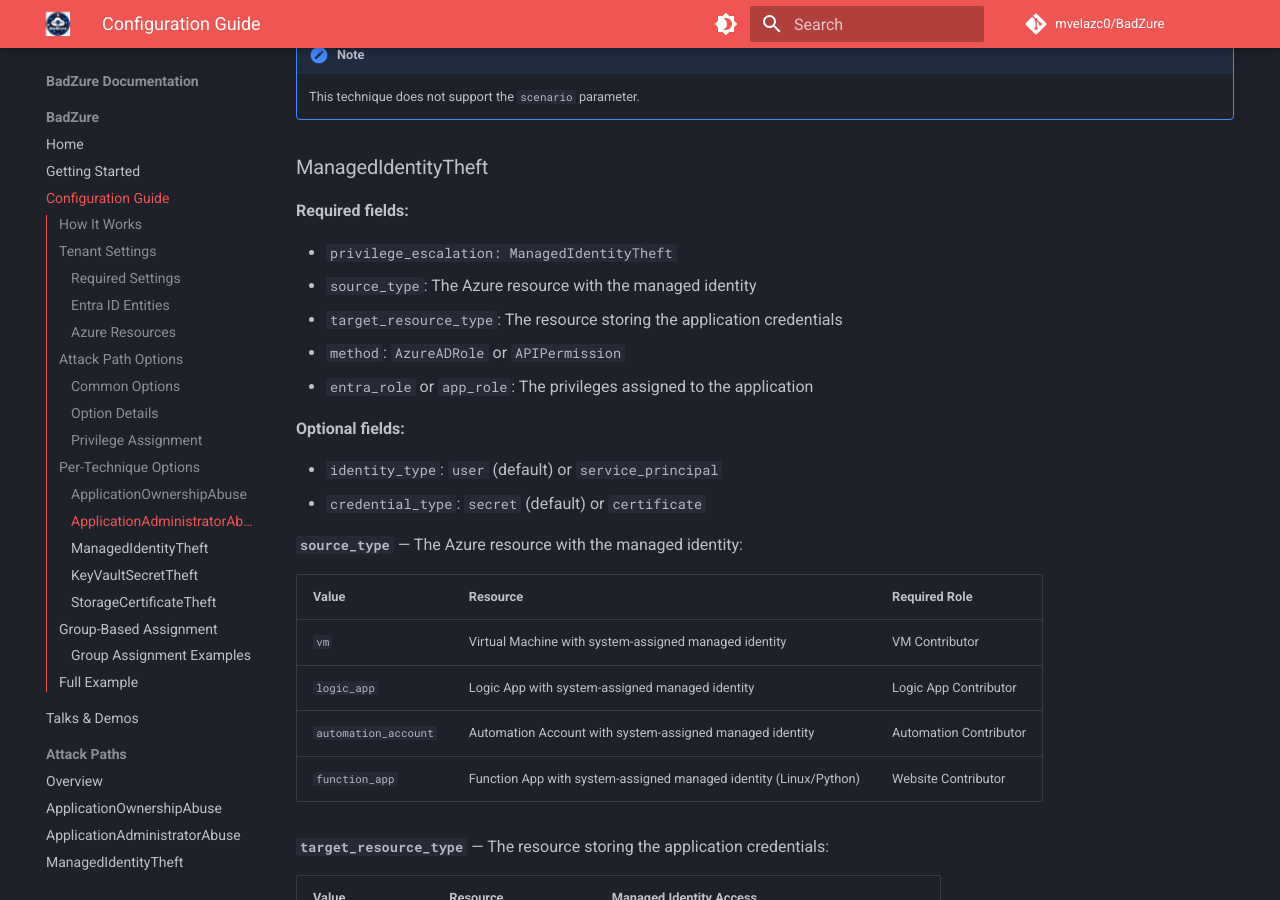
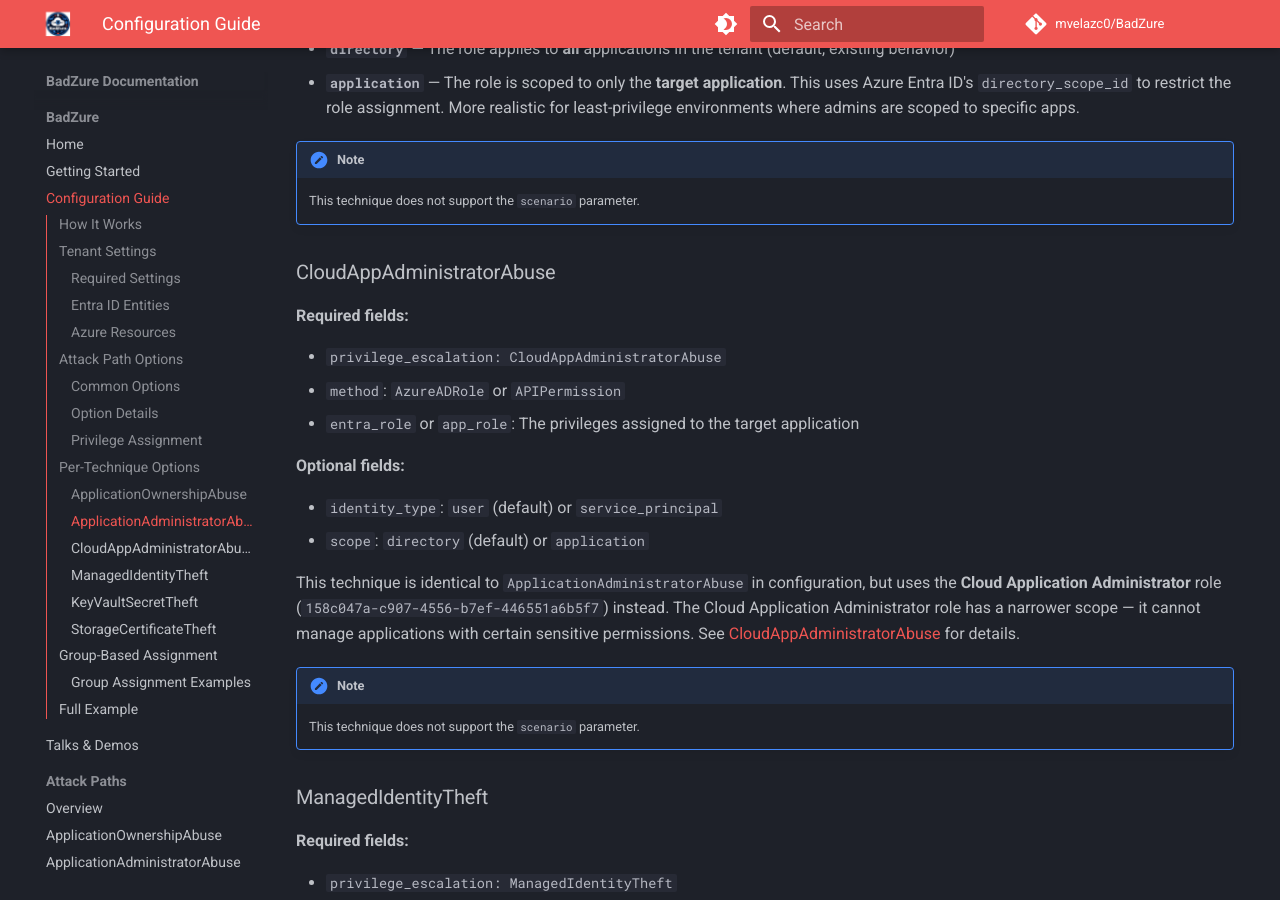
Before and after one commit to mvelazc0/BadZure, an MkDocs documentation site: the page built from docs/configuration.md, in a window 1280 px wide and 900 px high, scrolled down 5509 px. Built offline with MkDocs 1.6.1 and Material for MkDocs 9.7.7, drawn with Linux system fonts in a browser that asks for light colours; comment, search, counter and statistics services are not loaded; some of the changed text lies outside the part shown.

Commit message:
adding CloudAppAdministratorAbuse technique

````diff
--- a/docs/configuration.md
+++ b/docs/configuration.md
@@ -84,6 +84,7 @@ These options are available for **all** attack path types:
 
 - **`ApplicationOwnershipAbuse`** — Exploits application ownership to add credentials to privileged applications
 - **`ApplicationAdministratorAbuse`** — Exploits the Application Administrator role to manage any application and add credentials
+- **`CloudAppAdministratorAbuse`** — Exploits the Cloud Application Administrator role (narrower scope than Application Administrator)
 - **`ManagedIdentityTheft`** — Exploits access to Azure resources with managed identities to steal tokens and pivot to other resources
 - **`KeyVaultSecretTheft`** — Retrieves application secrets stored in Azure Key Vault through direct access
 - **`StorageCertificateTheft`** — Retrieves application certificates and private keys from Azure Storage through direct access
@@ -95,12 +96,13 @@ For detailed descriptions of each technique, see the [Attack Paths](attack-paths
 - **`user`** — A regular user account (default). Simulates compromised employee, developer, or administrator accounts
 - **`service_principal`** — An application's service principal. Simulates compromised CI/CD pipelines, automation accounts, or third-party integrations
 
-All five attack paths support both identity types:
+All attack paths support both identity types:
 
 | Attack Path | User | Service Principal |
 |---|---|---|
 | ApplicationOwnershipAbuse | User as application owner | SP as application owner |
 | ApplicationAdministratorAbuse | User with App Admin role | SP with App Admin role |
+| CloudAppAdministratorAbuse | User with Cloud App Admin role | SP with Cloud App Admin role |
 | ManagedIdentityTheft | User with Contributor access | SP with Contributor access |
 | KeyVaultSecretTheft | User with Key Vault access | SP with Key Vault access |
 | StorageCertificateTheft | User with Storage access | SP with Storage access |
@@ -208,6 +210,24 @@ How the target application receives its high privileges.
 !!! note
     This technique does not support the `scenario` parameter.
 
+### CloudAppAdministratorAbuse
+
+**Required fields:**
+
+- `privilege_escalation: CloudAppAdministratorAbuse`
+- `method`: `AzureADRole` or `APIPermission`
+- `entra_role` or `app_role`: The privileges assigned to the target application
+
+**Optional fields:**
+
+- `identity_type`: `user` (default) or `service_principal`
+- `scope`: `directory` (default) or `application`
+
+This technique is identical to `ApplicationAdministratorAbuse` in configuration, but uses the **Cloud Application Administrator** role (`158c047a-c907-4556-b7ef-446551a6b5f7`) instead. The Cloud Application Administrator role has a narrower scope — it cannot manage applications with certain sensitive permissions. See [CloudAppAdministratorAbuse](attack-paths/cloud-app-administrator-abuse.md) for details.
+
+!!! note
+    This technique does not support the `scenario` parameter.
+
 ### ManagedIdentityTheft
 
 **Required fields:**
@@ -312,6 +332,22 @@ Groups created for attack paths use realistic names from the `entity_data/group-
       enabled: true
 
       privilege_escalation: ApplicationAdministratorAbuse
+      identity_type: user
+      assignment_type: group
+      method: APIPermission
+      api_type: graph
+      app_role: 9e3f62cf-ca93-4989-b6ce-bf83c28f9fe8  # RoleManagement.ReadWrite.Directory
+    ```
+
+=== "CloudAppAdministratorAbuse"
+
+    User inherits Cloud Application Administrator role through group membership:
+
+    ```yaml
+    attack_path_cloud_admin_group:
+      enabled: true
+
+      privilege_escalation: CloudAppAdministratorAbuse
       identity_type: user
       assignment_type: group
       method: APIPermission
@@ -411,6 +447,13 @@ attack_paths:
     api_type: exchange
     app_role: dc890d15-9560-4a4c-9b7f-a736ec74ec40
 
+  # Identity: User with Cloud App Admin targets Global Admin
+  cloud_admin_abuse:
+    enabled: true
+    privilege_escalation: CloudAppAdministratorAbuse
+    method: AzureADRole
+    entra_role: 62e90394-69f5-4237-9190-012177145e10
+
   # Resource: VM → Key Vault → privileged app
   vm_to_keyvault:
     enabled: true
--- a/mkdocs.yml
+++ b/mkdocs.yml
@@ -41,6 +41,7 @@ nav:
     - Overview: attack-paths/index.md
     - ApplicationOwnershipAbuse: attack-paths/app-ownership-abuse.md
     - ApplicationAdministratorAbuse: attack-paths/app-administrator-abuse.md
+    - CloudAppAdministratorAbuse: attack-paths/cloud-app-administrator-abuse.md
     - ManagedIdentityTheft: attack-paths/managed-identity-theft.md
     - KeyVaultSecretTheft: attack-paths/keyvault-secret-theft.md
     - StorageCertificateTheft: attack-paths/storage-certificate-theft.md
````
Also changed, not shown: other parts of docs/configuration.md (+1 -1 lines), badzure.yml (+23 -0 lines), docs/attack-paths/app-administrator-abuse.md (+4 -0 lines), docs/attack-paths/cloud-app-administrator-abuse.md (added, +70 -0 lines), docs/attack-paths/index.md (+6 -0 lines), 5 other files.
